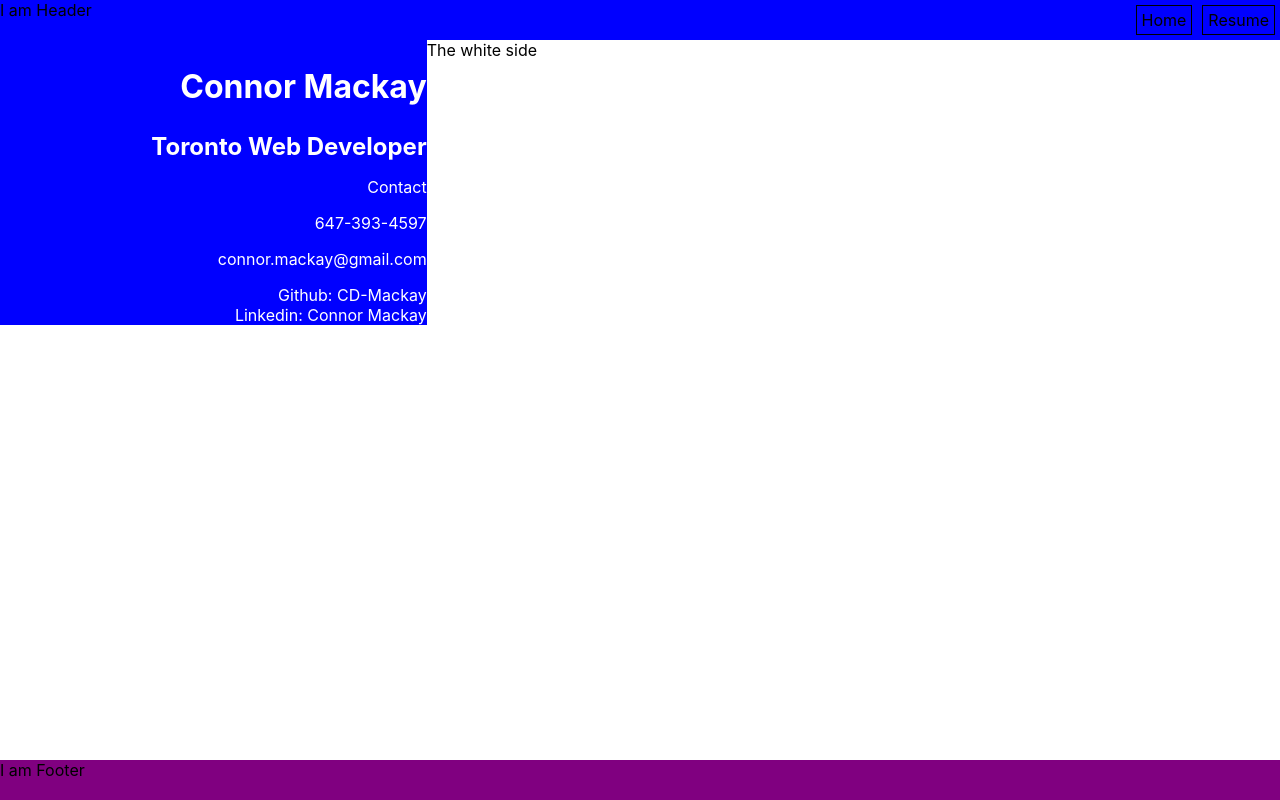
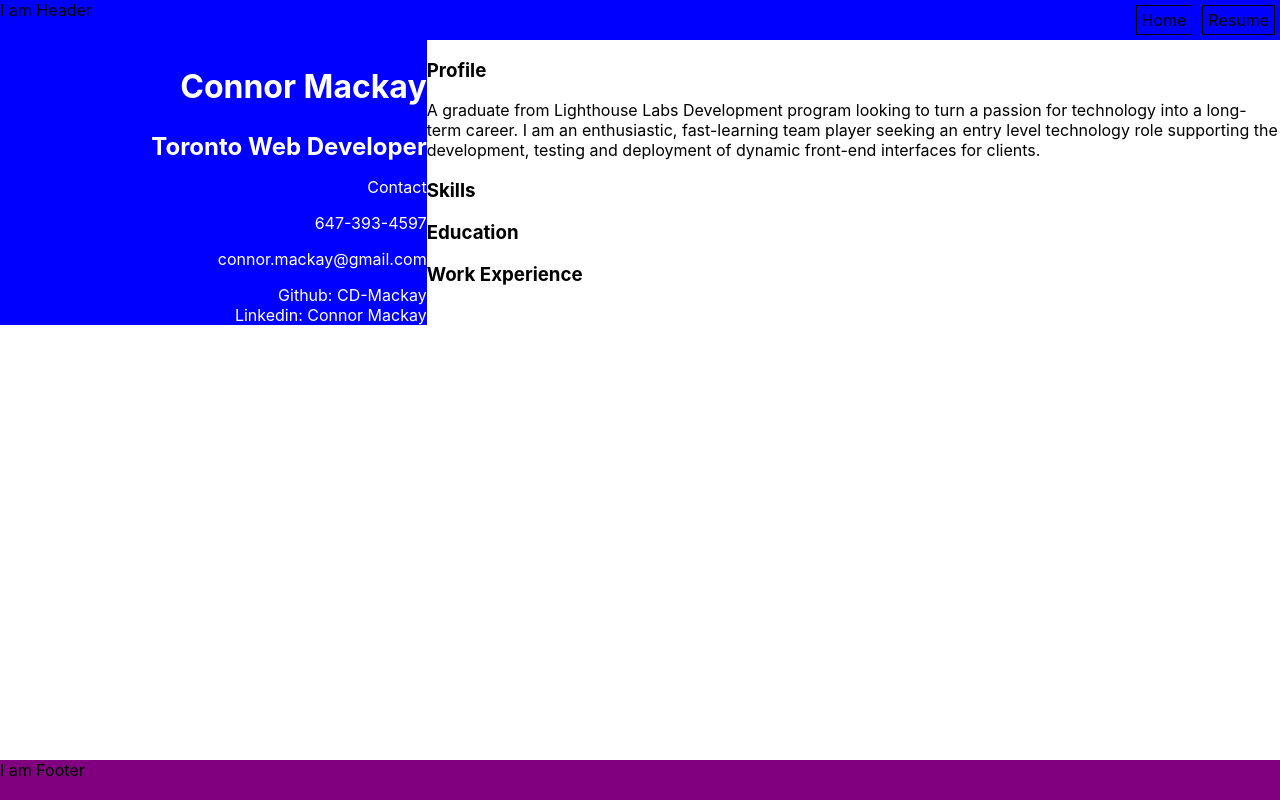
Before and after one commit to CD-Mackay/personal_site, a Next.js app: page /resume in a window 1280 px wide. Built offline with nearby package versions, Linux system fonts and the light colour scheme.

Commit message:
transcribe skills/experience

```diff
--- a/Components/ResumeDoc/ResumeDoc.js
+++ b/Components/ResumeDoc/ResumeDoc.js
@@ -15,7 +15,20 @@ export default function ResumeDoc() {
           <Link href="">Linkedin: Connor Mackay</Link>
         </div>
       </div>
-      <div className={styles.experience}>The white side</div>
+      <div className={styles.experience}>
+        <h3>Profile</h3>
+        <p>
+          A graduate from Lighthouse Labs Development program looking to turn a
+          passion for technology into a long-term career. I am an enthusiastic,
+          fast-learning team player seeking an entry level technology role
+          supporting the development, testing and deployment of dynamic
+          front-end interfaces for clients.
+        </p>
+        <h3>Skills</h3>
+        <h3>Education</h3>
+        <h3>Work Experience</h3>
+
+      </div>
     </div>
   );
 }
```
